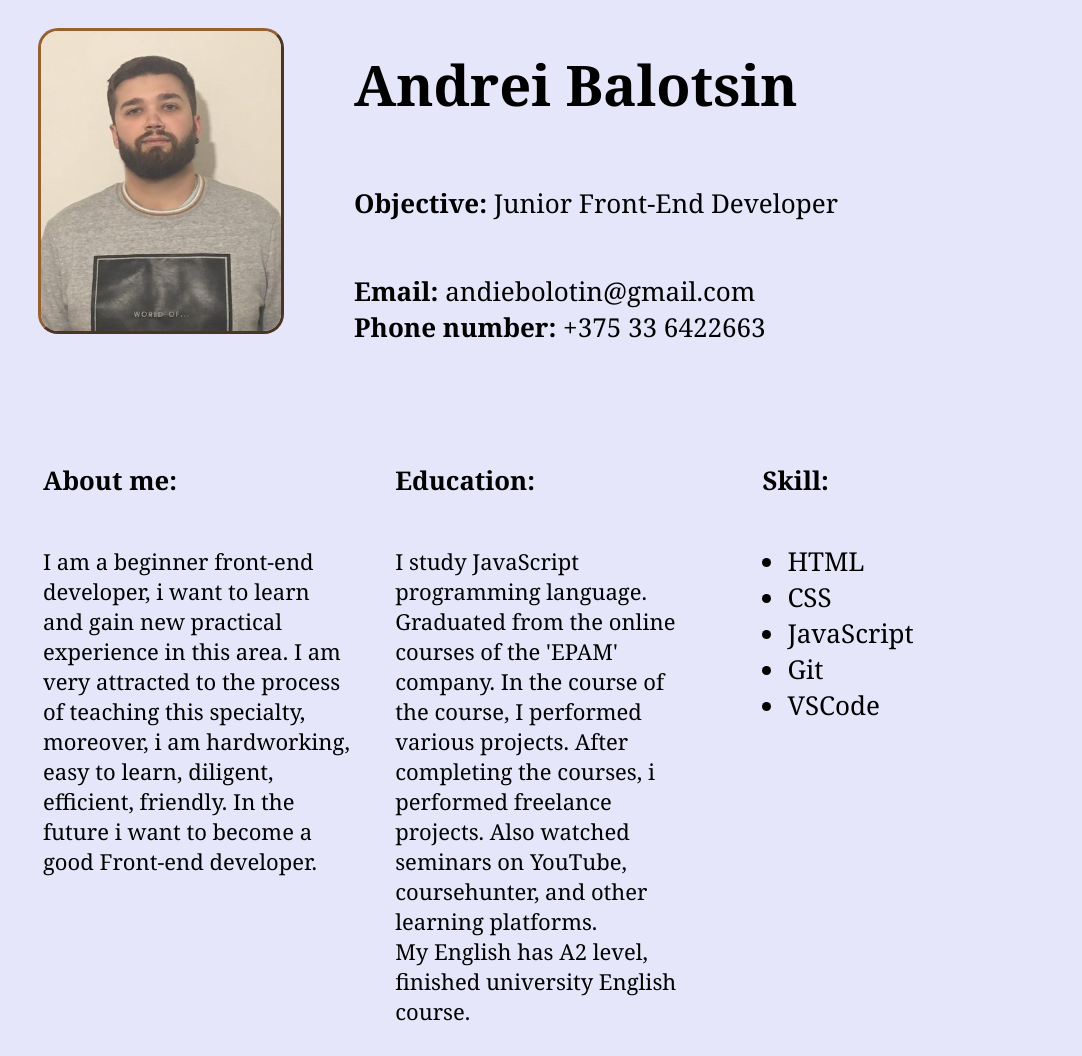
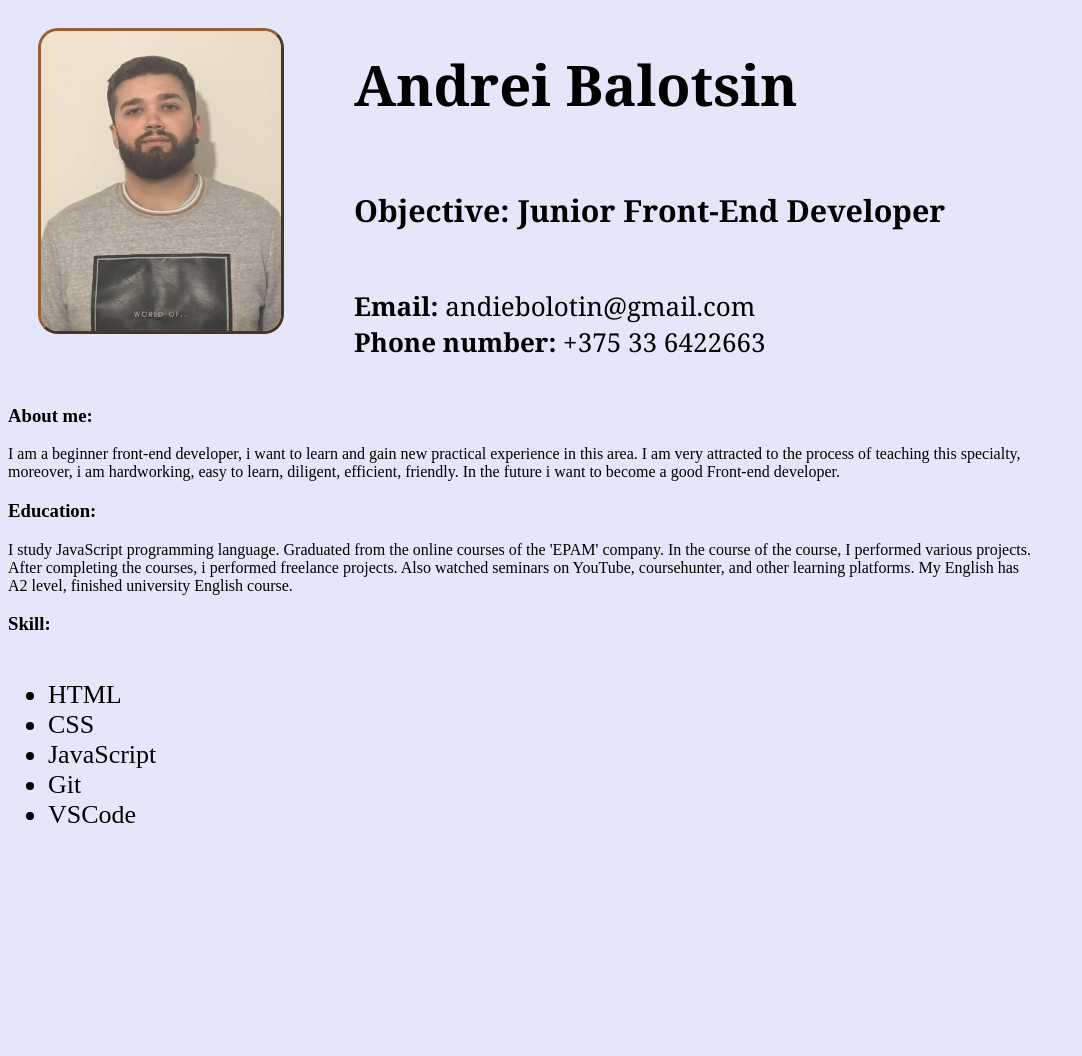
Before and after one commit to AndyQA/rsschool-cv, a plain HTML site: page index.html in a window 1280 px wide. Shown: the whole page, without its empty margins (0-1082 px from the left). After the commit the page ends 864 px from the top, so only its background shows below. Drawn offline with Linux system fonts and the light colour scheme.

Commit message:
fix: improved structure

```diff
--- a/index.html
+++ b/index.html
@@ -12,25 +12,19 @@
   </div>
   <div class="center">
     <h1>Andrei Balotsin</h1>
-    <p><b>Objective: </b>Junior Front-End Developer</p>
+    <h3>Objective:<span class="none"> Junior Front-End Developer</span></h3>
     <p><b>Email:</b> andiebolotin@gmail.com <br><b>Phone number:</b> +375 33 6422663</p>
   </div>
-    <div class="info">
+  <div class="maket">
     <h3>About me:</h3>
     <p>I am a beginner front-end developer, i want to learn and gain new practical experience in this area.
       I am very attracted to the process of teaching this specialty, moreover, i am hardworking, easy to learn, diligent, efficient, friendly.
       In the future i want to become a good Front-end developer.</p>
-    </div>
-    <div class="more">
     <h3>Education:</h3>
     <p>I study JavaScript programming language.
       Graduated from the online courses of the 'EPAM' company. In the course of the course, I performed various projects. After completing the courses, i performed freelance projects.
-      Also watched seminars on YouTube, coursehunter, and other learning platforms. <br>
-      My English has A2 level, finished university English course.
-    </p>
-    </div>
-    <div class="skill">
-      <h3 class="text">Skill:</h3>
+      Also watched seminars on YouTube, coursehunter, and other learning platforms. My English has A2 level, finished university English course.</p>
+      <h3>Skill:</h3>
       <ul class="size">
         <li>HTML</li>
         <li>CSS</li>
@@ -41,3 +35,5 @@
     </div>
 </body>
 </html>
+</body>
+</html>
```
Lines whose indentation alone changed are shown as unchanged.
